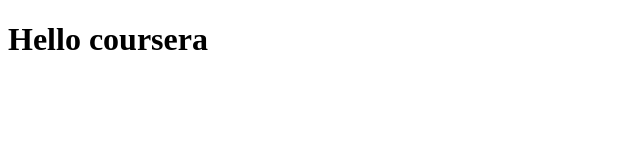
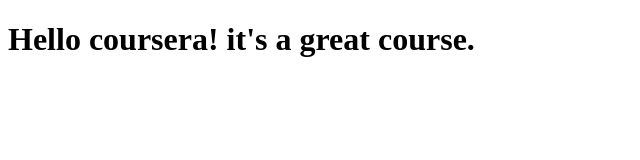
Before and after one commit to Dejana88/coursera-test, a plain HTML site: page site/index.html in a window 1280 px wide. Shown: the whole page, without its empty margins (0-640 px from the left). Drawn offline with Linux system fonts and the light colour scheme.

Commit message:
small additon

```diff
--- a/site/index.html
+++ b/site/index.html
@@ -4,6 +4,6 @@
 	<title>Hello coursera</title>
 </head>
 <body>
-  <h1>Hello coursera</h1>
+  <h1>Hello coursera! it's a great course.</h1>
 </body>
 </html>
```
